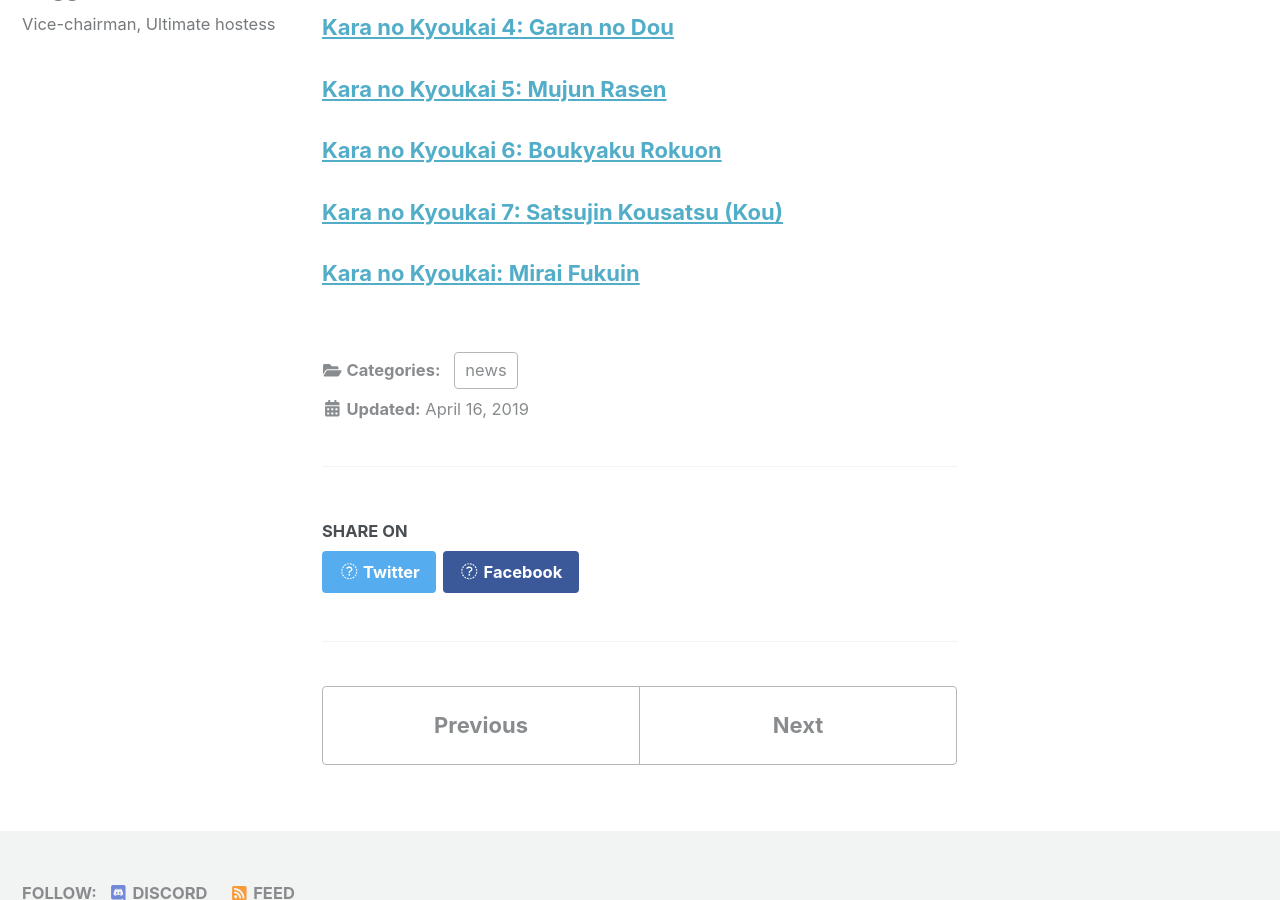
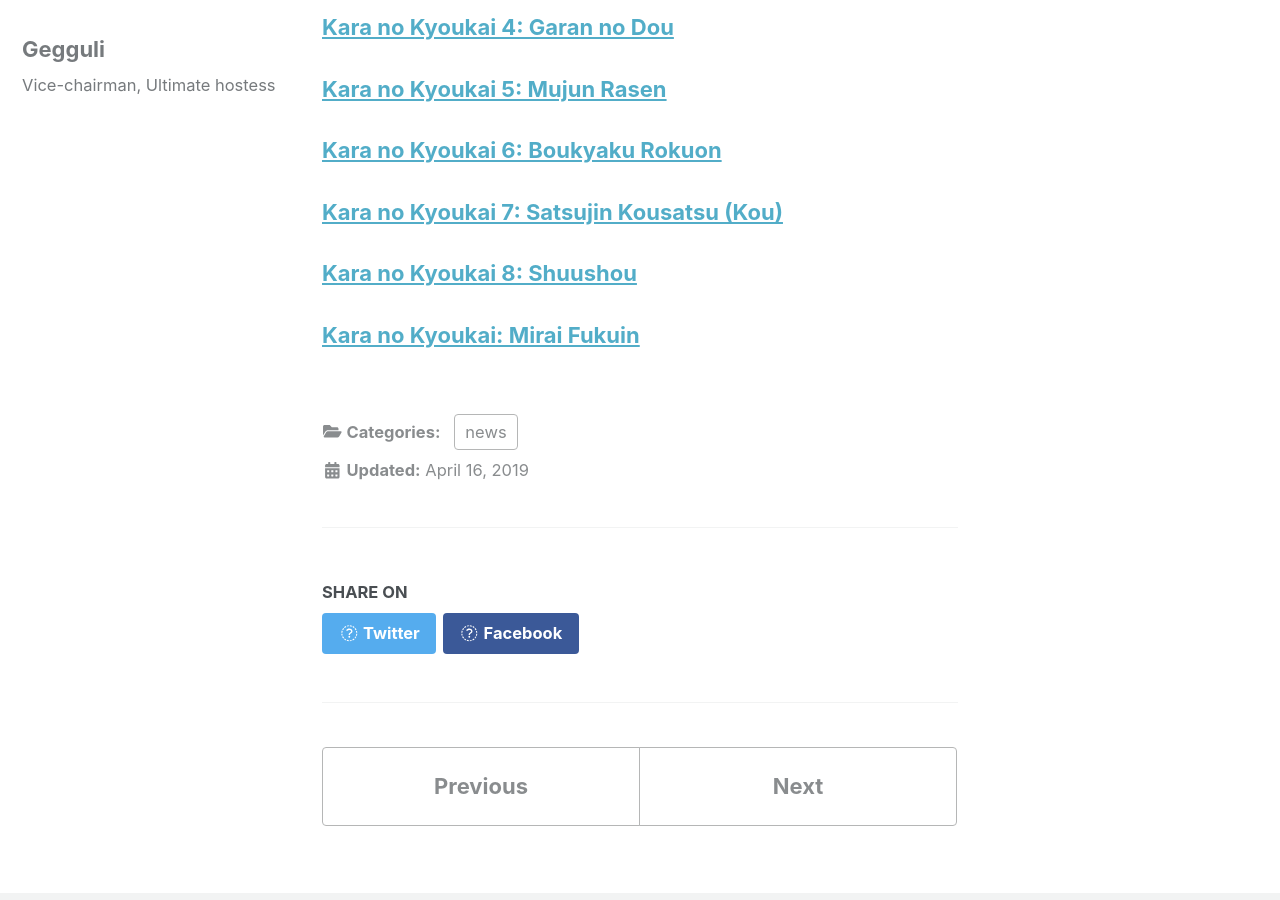
Before and after one commit to HNTA-Club/website, a Jekyll site: the page built from _posts/2019-04-16-kara-no-kyoukai-marathon.markdown, in a window 1280 px wide and 900 px high, scrolled down 542 px. Built offline with Jekyll 4.4.1, drawn with Linux system fonts in a browser that asks for light colours; cached includes are drawn as plain includes; nearby versions of some CDN libraries.

Commit message:
Update 2019-04-16-kara-no-kyoukai-marathon.markdown

```diff
--- a/_posts/2019-04-16-kara-no-kyoukai-marathon.markdown
+++ b/_posts/2019-04-16-kara-no-kyoukai-marathon.markdown
@@ -22,4 +22,6 @@
 
 **[Kara no Kyoukai 7: Satsujin Kousatsu (Kou)](https://myanimelist.net/anime/5205/)**
 
+**[Kara no Kyoukai 8: Shuushou](https://myanimelist.net/anime/6954/)**
+
 **[Kara no Kyoukai: Mirai Fukuin](https://myanimelist.net/anime/14807/)**
```
